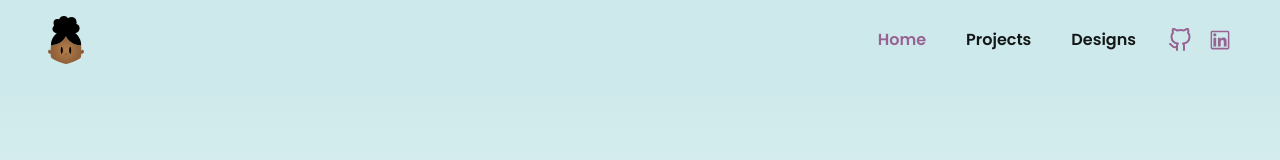
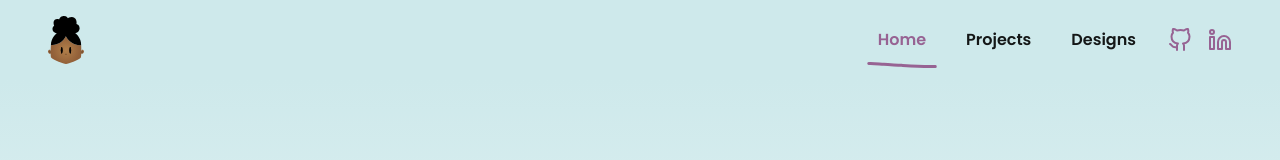
Before and after one commit to natalieayuba/natalieayuba.com, a Next.js app: page / in a window 1280 px wide. Shown: the top 160 px of the page. Built offline with nearby package versions, Linux system fonts and the light colour scheme.

Commit message:
Fixed navlink animation

```diff
--- a/app/not-found.tsx
+++ b/app/not-found.tsx
@@ -1,6 +1,11 @@
+import type { Metadata } from 'next';
 import Link from 'next/link';
 
-const Home = () => {
+export const metadata: Metadata = {
+  title: 'Not Found | Natalie Ayuba',
+};
+
+const NotFound = () => {
   return (
     <div>
       <h1>404</h1>
@@ -10,4 +15,4 @@ const Home = () => {
   );
 };
 
-export default Home;
+export default NotFound;
--- a/components/nav/Avatar.tsx
+++ b/components/nav/Avatar.tsx
@@ -1,4 +1,5 @@
 'use client';
+import config from '@/config';
 import Image from 'next/image';
 import Link from 'next/link';
 import { useEffect, useState } from 'react';
@@ -6,32 +7,16 @@ import { useEffect, useState } from 'react';
 const Avatar = () => {
   const [hovered, setHovered] = useState(false);
   const [animate, setAnimate] = useState(false);
-  const [src, setSrc] = useState('/robo-nat-eyes-open.svg');
+  const [src, setSrc] = useState(config.avatarFrames[0].src);
 
   const delay = (ms: number) =>
     new Promise((resolve) => setTimeout(resolve, ms));
 
   useEffect(() => {
     if (hovered) {
-      const frames = [
-        { src: '/robo-nat-eyes-open.svg', interval: 150 },
-        { src: '/robo-nat-eyes-half-open.svg', interval: 30 },
-        { src: '/robo-nat-eyes-half-closed.svg', interval: 30 },
-        { src: '/robo-nat-eyes-closed.svg', interval: 60 },
-        { src: '/robo-nat-eyes-half-closed.svg', interval: 30 },
-        { src: '/robo-nat-eyes-half-open.svg', interval: 30 },
-        { src: '/robo-nat-eyes-open.svg', interval: 350 },
-        { src: '/robo-nat-eyes-half-open.svg', interval: 20 },
-        { src: '/robo-nat-eyes-half-closed.svg', interval: 20 },
-        { src: '/robo-nat-eyes-closed.svg', interval: 40 },
-        { src: '/robo-nat-eyes-half-closed.svg', interval: 20 },
-        { src: '/robo-nat-eyes-half-open.svg', interval: 20 },
-        { src: '/robo-nat-eyes-open.svg', interval: 150 },
-      ];
-
       const animate = async () => {
         setAnimate(true);
-        for (const frame of frames) {
+        for (const frame of config.avatarFrames) {
           setSrc(frame.src);
           await delay(frame.interval);
         }
@@ -46,9 +31,7 @@ const Avatar = () => {
     <Link
       href='/'
       onMouseOver={() => {
-        if (!animate) {
-          setHovered(true);
-        }
+        if (!animate) setHovered(true);
       }}
       onMouseOut={() => setHovered(false)}
     >
--- a/components/nav/NavLinks.tsx
+++ b/components/nav/NavLinks.tsx
@@ -1,27 +1,12 @@
 'use client';
-import { colors, navLinks } from '@/config';
+import config, { colors, navLinks } from '@/config';
 import Link from 'next/link';
-import { useEffect, useState } from 'react';
+import { useState } from 'react';
 import Socials from './Socials';
 
 const NavLinks = () => {
-  const [active, setActive] = useState('Home');
-  const [lastActive, setLastActive] = useState('');
+  const [active, setActive] = useState(location.pathname === '/' ? 'Home' : '');
   const [hovered, setHovered] = useState('');
-  const [unHovered, setUnHovered] = useState('');
-
-  const underlines = {
-    straight:
-      'M6.74023 5.47959C11.8102 5.17959 16.8302 6.01959 21.9002 6.36959C27.7502 6.76959 34.3102 7.02959 39.4602 7.36959C50.7202 8.10959 61.9902 8.89959 73.2602 8.46959',
-    lessStraight:
-      'M6.2998 12.1508C7.0498 10.9108 15.7698 9.65084 17.3998 9.37084C25.2798 8.00084 32.9498 6.89084 40.7598 5.13084C51.3298 2.75084 62.8298 1.20084 73.6998 2.10084',
-    wonky:
-      'M1.5 6.46911C11.71 4.98911 26.84 -0.220894 35.68 5.64911C48.82 14.3691 64.98 10.4991 79.57 8.37911',
-    veryWonky:
-      'M7.3501 9.33977C10.8901 5.20977 19.1201 4.29977 22.2701 4.42977C28.4701 4.66977 36.5701 10.9998 42.3201 12.2098C44.3401 12.5698 49.0601 13.8898 56.3201 13.8598C63.4901 13.1398 69.5601 8.82977 72.6401 1.50977',
-  };
-
-  useEffect(() => setLastActive(''), [active]);
 
   return (
     <div className='hidden md:flex'>
@@ -34,22 +19,13 @@ const NavLinks = () => {
                 active === name ? 'text-purple' : ''
               }`}
               onClick={() => {
-                if (active !== name) {
-                  setLastActive(active);
-                  setActive(name);
-                }
+                if (active !== name) setActive(name);
               }}
               onMouseOver={() => {
-                if (active !== name) {
-                  setHovered(name);
-                  setUnHovered('');
-                }
+                if (active !== name) setHovered(name);
               }}
               onMouseOut={() => {
-                if (active !== name) {
-                  setUnHovered(name);
-                  setHovered('');
-                }
+                if (active !== name) setHovered('');
               }}
             >
               {name}
@@ -63,19 +39,15 @@ const NavLinks = () => {
               className='absolute -bottom-5 left-1/2 -translate-x-1/2'
             >
               <path
-                d={underlines[underline as keyof typeof underlines]}
+                d={
+                  config.underlines[underline as keyof typeof config.underlines]
+                }
                 stroke={colors.purple}
                 strokeWidth={3}
                 strokeLinecap='round'
                 strokeDasharray={80}
-                strokeDashoffset={80}
-                className={
-                  active === name || hovered === name
-                    ? 'animate-[drawUnderline_200ms_forwards]'
-                    : lastActive === name || unHovered === name
-                    ? 'animate-[undrawUnderline_200ms_forwards]'
-                    : ''
-                }
+                strokeDashoffset={active === name || hovered === name ? 0 : 80}
+                className='transition-all duration-150'
               />
             </svg>
           </li>
--- a/components/nav/NavMenu.tsx
+++ b/components/nav/NavMenu.tsx
@@ -26,10 +26,14 @@ const NavMenu = () => {
           menuOpen ? 'left-0' : 'left-full'
         }`}
       >
-        <ul className={`font-semibold text-2xl flex flex-col gap-8 mb-10`}>
+        <ul className={`font-semibold text-2xl flex flex-col gap-8 mb-12`}>
           {navLinks.map(({ name, url }) => (
             <li key={url}>
-              <Link href={url} onClick={() => setMenuOpen(false)}>
+              <Link
+                href={url}
+                onClick={() => setMenuOpen(false)}
+                className='transition-all duration-100 hover:text-purple'
+              >
                 {name}
               </Link>
             </li>
--- a/components/nav/Socials.tsx
+++ b/components/nav/Socials.tsx
@@ -1,19 +1,23 @@
 import Link from 'next/link';
 import { socials } from '@/config';
-import { FiGithub } from 'react-icons/fi';
-import { AiOutlineLinkedin } from 'react-icons/ai';
+import { FiGithub, FiLinkedin } from 'react-icons/fi';
 
 const Socials = ({ large }: { large?: boolean }) => {
   const icons = {
     Github: <FiGithub />,
-    LinkedIn: <AiOutlineLinkedin />,
+    LinkedIn: <FiLinkedin />,
   };
 
   return (
     <ul className={`flex gap-4 text-purple ${large ? 'text-3xl' : 'text-2xl'}`}>
       {socials.map(({ name, url }) => (
         <li key={name}>
-          <Link href={url} aria-label={name}>
+          <Link
+            href={url}
+            aria-label={name}
+            className='block hover:scale-110'
+            title={name}
+          >
             {icons[name as keyof typeof icons]}
           </Link>
         </li>
--- a/config.js
+++ b/config.js
@@ -1,8 +1,9 @@
 module.exports = {
   headerHeight: '80px',
   colors: {
-    blue: '#CEE9EB',
+    blue: '#cee9eb',
     purple: '#976393',
+    white: '#ffffff',
   },
   navLinks: [
     {
@@ -23,12 +24,37 @@ module.exports = {
   ],
   socials: [
     {
-      name: "Github",
+      name: 'Github',
       url: 'https://github.com/natalieayuba',
     },
     {
-      name: "LinkedIn",
+      name: 'LinkedIn',
       url: 'https://www.linkedin.com/in/natalieayuba/',
     },
   ],
+  avatarFrames: [
+    { src: '/robo-nat-eyes-open.svg', interval: 80 },
+    { src: '/robo-nat-eyes-half-open.svg', interval: 30 },
+    { src: '/robo-nat-eyes-half-closed.svg', interval: 30 },
+    { src: '/robo-nat-eyes-closed.svg', interval: 60 },
+    { src: '/robo-nat-eyes-half-closed.svg', interval: 30 },
+    { src: '/robo-nat-eyes-half-open.svg', interval: 30 },
+    { src: '/robo-nat-eyes-open.svg', interval: 250 },
+    { src: '/robo-nat-eyes-half-open.svg', interval: 20 },
+    { src: '/robo-nat-eyes-half-closed.svg', interval: 20 },
+    { src: '/robo-nat-eyes-closed.svg', interval: 40 },
+    { src: '/robo-nat-eyes-half-closed.svg', interval: 20 },
+    { src: '/robo-nat-eyes-half-open.svg', interval: 20 },
+    { src: '/robo-nat-eyes-open.svg', interval: 150 },
+  ],
+  underlines: {
+    straight:
+      'M6.74023 5.47959C11.8102 5.17959 16.8302 6.01959 21.9002 6.36959C27.7502 6.76959 34.3102 7.02959 39.4602 7.36959C50.7202 8.10959 61.9902 8.89959 73.2602 8.46959',
+    lessStraight:
+      'M6.2998 12.1508C7.0498 10.9108 15.7698 9.65084 17.3998 9.37084C25.2798 8.00084 32.9498 6.89084 40.7598 5.13084C51.3298 2.75084 62.8298 1.20084 73.6998 2.10084',
+    wonky:
+      'M1.5 6.46911C11.71 4.98911 26.84 -0.220894 35.68 5.64911C48.82 14.3691 64.98 10.4991 79.57 8.37911',
+    veryWonky:
+      'M7.3501 9.33977C10.8901 5.20977 19.1201 4.29977 22.2701 4.42977C28.4701 4.66977 36.5701 10.9998 42.3201 12.2098C44.3401 12.5698 49.0601 13.8898 56.3201 13.8598C63.4901 13.1398 69.5601 8.82977 72.6401 1.50977',
+  },
 };
--- a/tailwind.config.ts
+++ b/tailwind.config.ts
@@ -11,19 +11,7 @@ const config: Config = {
     colors: {
       blue: colors.blue,
       purple: colors.purple,
-      white: '#fff',
-    },
-    extend: {
-      keyframes: {
-        drawUnderline: {
-          '0%': { 'stroke-dashoffset': '80' },
-          '100%': { 'stroke-dashoffset': '0' },
-        },
-        undrawUnderline: {
-          '0%': { 'stroke-dashoffset': '0' },
-          '100%': { 'stroke-dashoffset': '80' },
-        },
-      },
+      white: colors.white,
     },
   },
   plugins: [],
```
